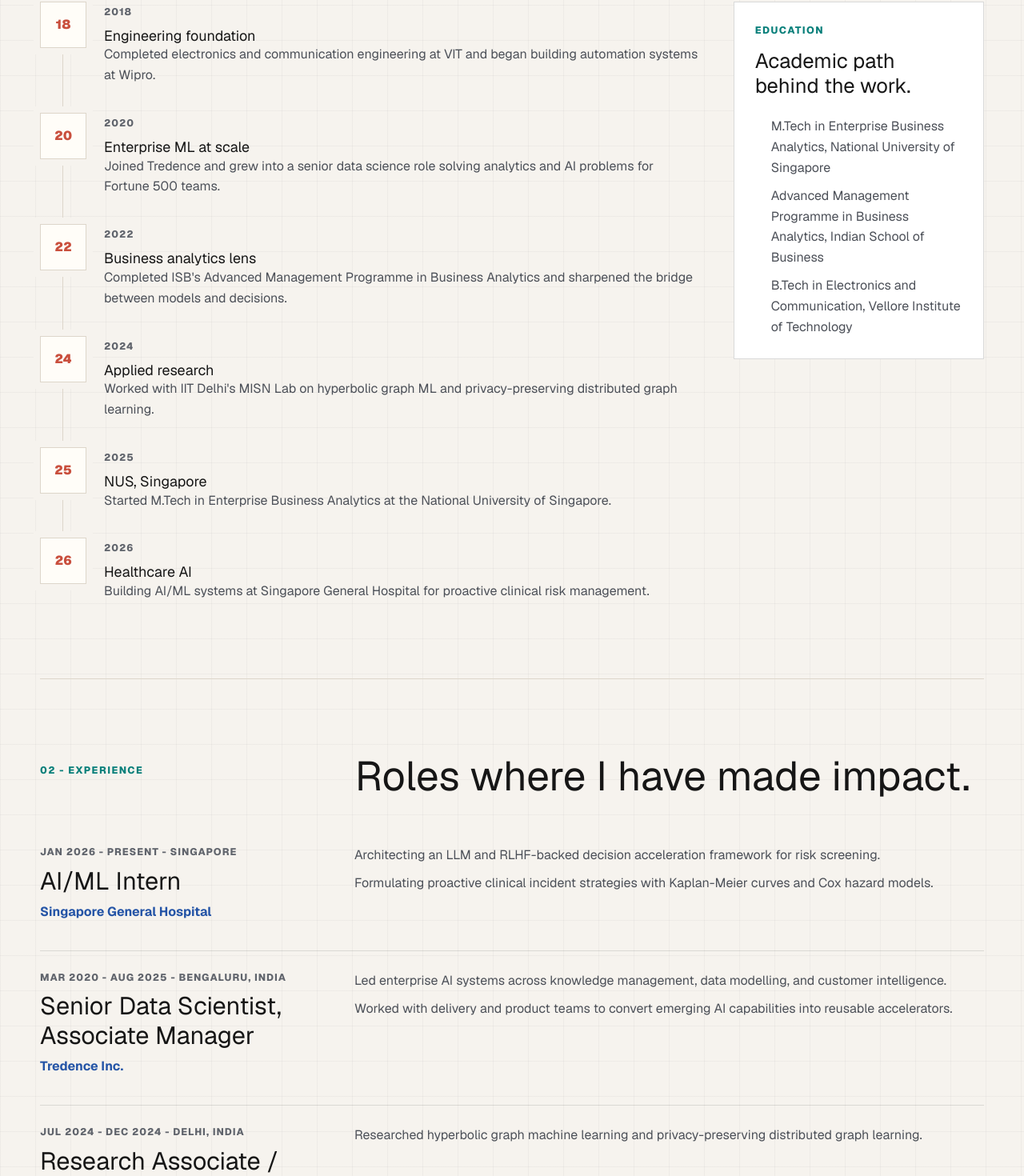
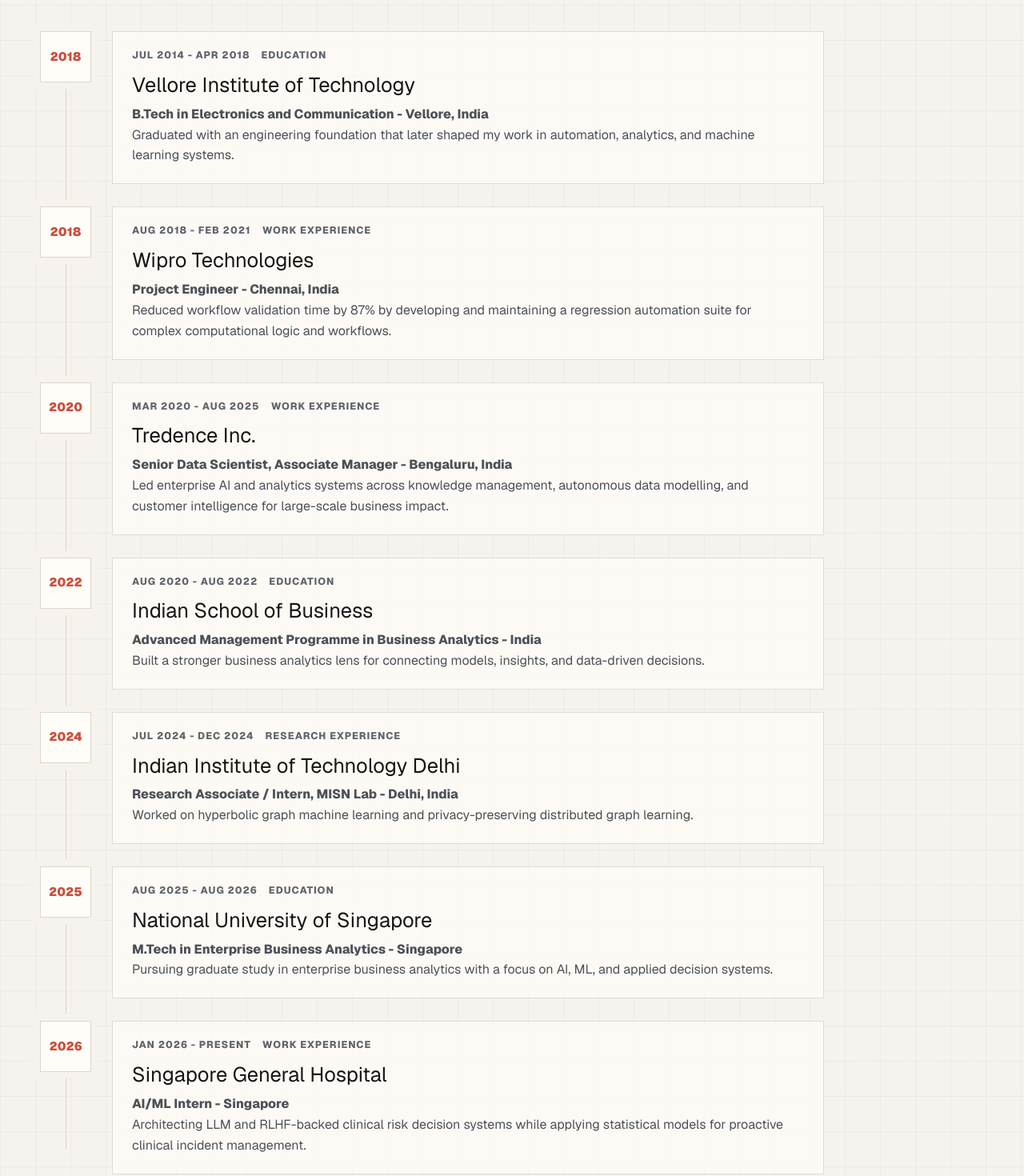
Before and after one commit to anuraagbhavaraju/anuraagbhavaraju.github.io, a Next.js app: page / in a window 1280 px wide. Shown: the part 1930-3400 px from the top of the page at 80% size. Built offline with nearby package versions, Linux system fonts and the light colour scheme.

Commit message:
Refine about alignment and story timeline

```diff
--- a/app/globals.css
+++ b/app/globals.css
@@ -330,9 +330,16 @@ h3 {
   padding-top: 64px;
 }
 
+.about-section .section-heading {
+  max-width: 980px;
+  grid-template-columns: 1fr;
+  gap: 14px;
+}
+
 .about-copy {
-  max-width: 900px;
-  margin-left: auto;
+  max-width: 980px;
+  margin-left: 0;
+  text-align: left;
 }
 
 .about-copy p {
@@ -405,10 +412,7 @@ h3 {
 }
 
 .story-layout {
-  display: grid;
-  grid-template-columns: minmax(0, 1fr) minmax(300px, 0.38fr);
-  gap: 42px;
-  align-items: start;
+  max-width: 980px;
 }
 
 .timeline {
@@ -420,7 +424,7 @@ h3 {
 .timeline::before {
   content: "";
   position: absolute;
-  left: 28px;
+  left: 32px;
   top: 30px;
   bottom: 30px;
   width: 1px;
@@ -430,10 +434,10 @@ h3 {
 .timeline-item {
   position: relative;
   display: grid;
-  grid-template-columns: 58px minmax(0, 1fr);
-  gap: 22px;
+  grid-template-columns: 64px minmax(0, 1fr);
+  gap: 26px;
   min-height: 0;
-  padding: 0 0 34px;
+  padding: 0 0 28px;
   background: transparent;
 }
 
@@ -446,16 +450,30 @@ h3 {
   z-index: 1;
   display: grid;
   place-items: center;
-  width: 58px;
-  height: 58px;
+  width: 64px;
+  height: 64px;
   border: 1px solid var(--line);
   background: var(--surface);
   color: var(--coral);
+  font-size: 0.95rem;
   font-weight: 850;
   box-shadow: 0 0 0 8px var(--background);
 }
 
-.timeline-item span,
+.timeline-content {
+  padding: 20px 24px 22px;
+  border: 1px solid rgba(22, 22, 22, 0.13);
+  background: rgba(255, 253, 248, 0.78);
+}
+
+.timeline-meta {
+  display: flex;
+  flex-wrap: wrap;
+  gap: 10px 14px;
+  align-items: center;
+}
+
+.timeline-meta span,
 .role-meta,
 .card-label,
 .proof-status {
@@ -467,7 +485,14 @@ h3 {
 }
 
 .timeline-item h3 {
-  margin-top: 8px;
+  margin-top: 12px;
+  font-size: clamp(1.2rem, 2vw, 1.65rem);
+}
+
+.timeline-org {
+  margin: 8px 0 0;
+  color: var(--blue);
+  font-weight: 800;
 }
 
 .timeline-item p,
@@ -477,27 +502,14 @@ h3 {
 .skill-card p,
 .split-lists li,
 .recognition-panel li,
-.story-education li,
 .contact-section p {
   color: #4c5058;
   line-height: 1.62;
 }
 
-.story-education,
 .recognition-panel {
   border: 1px solid rgba(22, 22, 22, 0.16);
   background: var(--surface-strong);
-}
-
-.story-education {
-  position: sticky;
-  top: 92px;
-  padding: 26px;
-}
-
-.story-education h3 {
-  margin: 12px 0 22px;
-  font-size: clamp(1.35rem, 2vw, 1.9rem);
 }
 
 .experience-list {
@@ -528,16 +540,14 @@ h3 {
 
 .experience-row ul,
 .split-lists ul,
-.recognition-panel ul,
-.story-education ul {
+.recognition-panel ul {
   margin: 0;
   padding-left: 20px;
 }
 
 .experience-row li + li,
 .split-lists li + li,
-.recognition-panel li + li,
-.story-education li + li {
+.recognition-panel li + li {
   margin-top: 9px;
 }
 
@@ -688,10 +698,6 @@ h3 {
     margin: 0 auto;
   }
 
-  .story-education {
-    position: static;
-  }
-
   .contact-actions {
     justify-content: flex-start;
   }
@@ -730,19 +736,24 @@ h3 {
   }
 
   .timeline-item {
-    grid-template-columns: 48px minmax(0, 1fr);
+    grid-template-columns: 54px minmax(0, 1fr);
     gap: 16px;
     padding-bottom: 30px;
   }
 
   .timeline::before {
-    left: 24px;
+    left: 27px;
   }
 
   .timeline-marker {
-    width: 48px;
-    height: 48px;
+    width: 54px;
+    height: 54px;
+    font-size: 0.82rem;
     box-shadow: 0 0 0 6px var(--background);
+  }
+
+  .timeline-content {
+    padding: 16px;
   }
 
   .metrics-grid,
--- a/app/page.tsx
+++ b/app/page.tsx
@@ -23,34 +23,67 @@ const metrics = [
 
 const timeline = [
   {
-    year: "2018",
-    title: "Engineering foundation",
-    body: "Completed electronics and communication engineering at VIT and began building automation systems at Wipro.",
+    marker: "2018",
+    period: "Jul 2014 - Apr 2018",
+    category: "Education",
+    title: "Vellore Institute of Technology",
+    organisation: "B.Tech in Electronics and Communication",
+    location: "Vellore, India",
+    body: "Graduated with an engineering foundation that later shaped my work in automation, analytics, and machine learning systems.",
   },
   {
-    year: "2020",
-    title: "Enterprise ML at scale",
-    body: "Joined Tredence and grew into a senior data science role solving analytics and AI problems for Fortune 500 teams.",
+    marker: "2018",
+    period: "Aug 2018 - Feb 2021",
+    category: "Work Experience",
+    title: "Wipro Technologies",
+    organisation: "Project Engineer",
+    location: "Chennai, India",
+    body: "Reduced workflow validation time by 87% by developing and maintaining a regression automation suite for complex computational logic and workflows.",
   },
   {
-    year: "2022",
-    title: "Business analytics lens",
-    body: "Completed ISB's Advanced Management Programme in Business Analytics and sharpened the bridge between models and decisions.",
+    marker: "2020",
+    period: "Mar 2020 - Aug 2025",
+    category: "Work Experience",
+    title: "Tredence Inc.",
+    organisation: "Senior Data Scientist, Associate Manager",
+    location: "Bengaluru, India",
+    body: "Led enterprise AI and analytics systems across knowledge management, autonomous data modelling, and customer intelligence for large-scale business impact.",
   },
   {
-    year: "2024",
-    title: "Applied research",
-    body: "Worked with IIT Delhi's MISN Lab on hyperbolic graph ML and privacy-preserving distributed graph learning.",
+    marker: "2022",
+    period: "Aug 2020 - Aug 2022",
+    category: "Education",
+    title: "Indian School of Business",
+    organisation: "Advanced Management Programme in Business Analytics",
+    location: "India",
+    body: "Built a stronger business analytics lens for connecting models, insights, and data-driven decisions.",
   },
   {
-    year: "2025",
-    title: "NUS, Singapore",
-    body: "Started M.Tech in Enterprise Business Analytics at the National University of Singapore.",
+    marker: "2024",
+    period: "Jul 2024 - Dec 2024",
+    category: "Research Experience",
+    title: "Indian Institute of Technology Delhi",
+    organisation: "Research Associate / Intern, MISN Lab",
+    location: "Delhi, India",
+    body: "Worked on hyperbolic graph machine learning and privacy-preserving distributed graph learning.",
   },
   {
-    year: "2026",
-    title: "Healthcare AI",
-    body: "Building AI/ML systems at Singapore General Hospital for proactive clinical risk management.",
+    marker: "2025",
+    period: "Aug 2025 - Aug 2026",
+    category: "Education",
+    title: "National University of Singapore",
+    organisation: "M.Tech in Enterprise Business Analytics",
+    location: "Singapore",
+    body: "Pursuing graduate study in enterprise business analytics with a focus on AI, ML, and applied decision systems.",
+  },
+  {
+    marker: "2026",
+    period: "Jan 2026 - Present",
+    category: "Work Experience",
+    title: "Singapore General Hospital",
+    organisation: "AI/ML Intern",
+    location: "Singapore",
+    body: "Architecting LLM and RLHF-backed clinical risk decision systems while applying statistical models for proactive clinical incident management.",
   },
 ];
 
@@ -202,12 +235,6 @@ const skillGroups = [
   },
 ];
 
-const education = [
-  "M.Tech in Enterprise Business Analytics, National University of Singapore",
-  "Advanced Management Programme in Business Analytics, Indian School of Business",
-  "B.Tech in Electronics and Communication, Vellore Institute of Technology",
-];
-
 const recognition = [
   "Winner - Best Innovation, MIT Hacking Medicine",
   "Best Capstone Project, Indian School of Business",
@@ -297,30 +324,25 @@ export default function Home() {
       <section id="story" className="content-section story-section">
         <div className="section-heading">
           <p className="section-kicker">01 - Story</p>
-          <h2>From automation to enterprise AI to healthcare decision systems.</h2>
+          <h2>A chronological path through education, work, and applied research.</h2>
         </div>
         <div className="story-layout">
           <div className="timeline">
             {timeline.map((item) => (
-              <article className="timeline-item" key={`${item.year}-${item.title}`}>
-                <div className="timeline-marker" aria-hidden="true">{item.year.slice(2)}</div>
-                <div>
-                  <span>{item.year}</span>
+              <article className="timeline-item" key={`${item.period}-${item.title}`}>
+                <div className="timeline-marker" aria-hidden="true">{item.marker}</div>
+                <div className="timeline-content">
+                  <div className="timeline-meta">
+                    <span>{item.period}</span>
+                    <span>{item.category}</span>
+                  </div>
                   <h3>{item.title}</h3>
+                  <p className="timeline-org">{item.organisation} - {item.location}</p>
                   <p>{item.body}</p>
                 </div>
               </article>
             ))}
           </div>
-          <aside className="story-education" aria-labelledby="story-education-title">
-            <p className="section-kicker">Education</p>
-            <h3 id="story-education-title">Academic path behind the work.</h3>
-            <ul>
-              {education.map((item) => (
-                <li key={item}>{item}</li>
-              ))}
-            </ul>
-          </aside>
         </div>
       </section>
 
```
Also changed, not shown: 1 other file (tests, documents, lock files or other folders).
